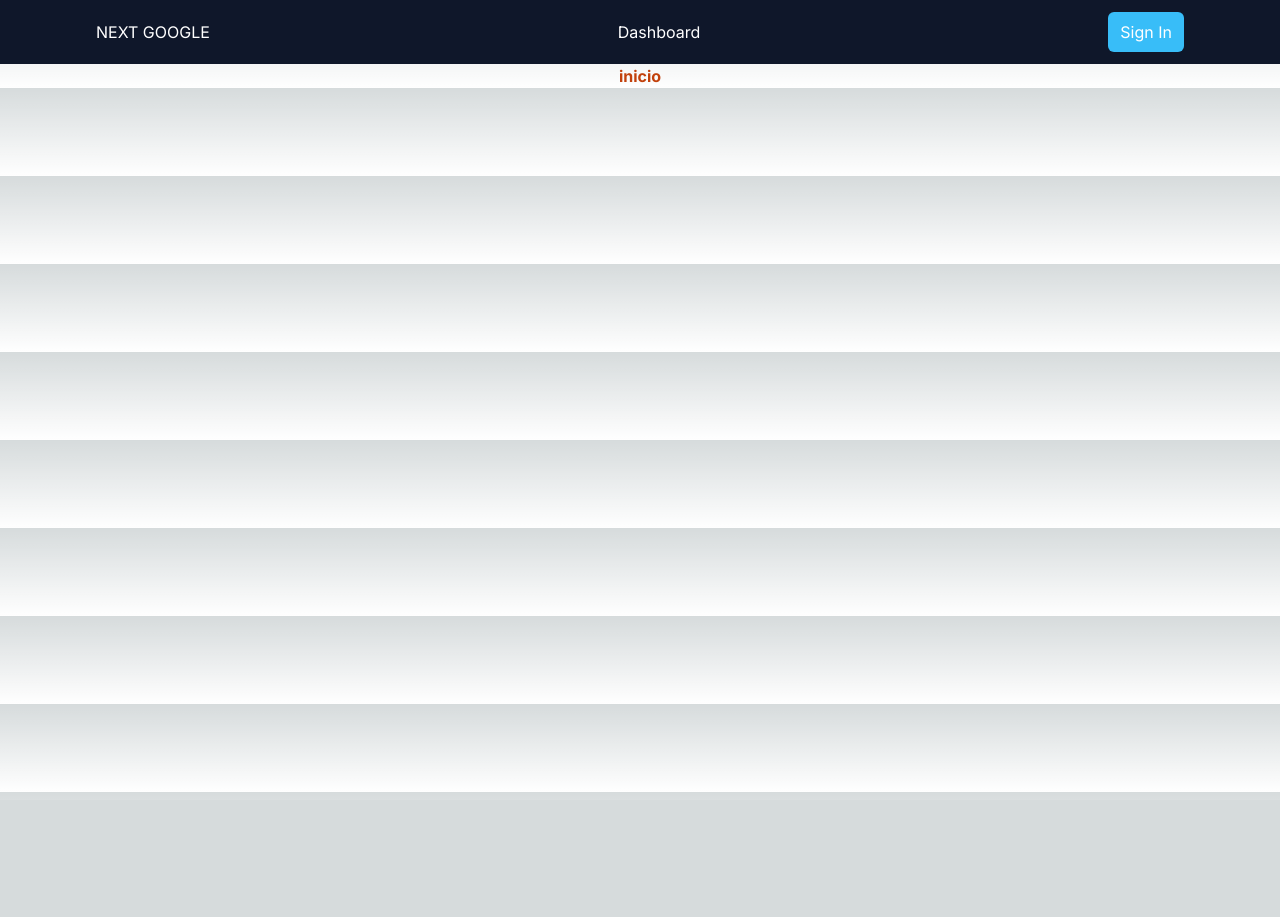
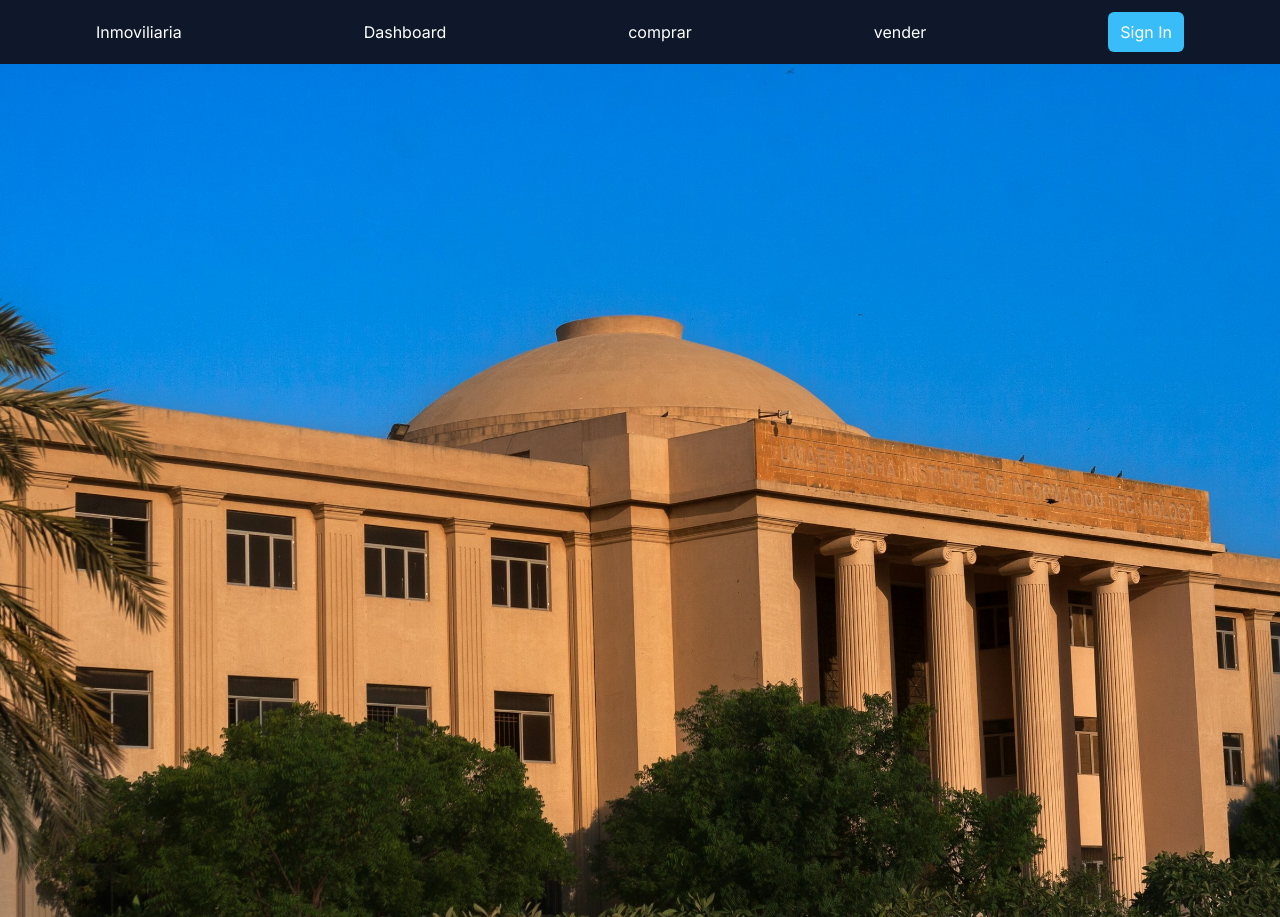
Before and after one commit to jefri1234/propiedades, a Next.js app: page / in a window 1280 px wide. Before the commit the page ends 800 px from the top, so only its background shows below. Built offline with nearby package versions, Linux system fonts and the light colour scheme; no server answers.

Commit message:
subida del navbar, imagenes

```diff
--- a/src/app/globals.css
+++ b/src/app/globals.css
@@ -1,33 +1,3 @@
 @tailwind base;
 @tailwind components;
 @tailwind utilities;
-
-:root {
-  --foreground-rgb: 0, 0, 0;
-  --background-start-rgb: 214, 219, 220;
-  --background-end-rgb: 255, 255, 255;
-}
-
-@media (prefers-color-scheme: dark) {
-  :root {
-    --foreground-rgb: 255, 255, 255;
-    --background-start-rgb: 0, 0, 0;
-    --background-end-rgb: 0, 0, 0;
-  }
-}
-
-body {
-  color: rgb(var(--foreground-rgb));
-  background: linear-gradient(
-      to bottom,
-      transparent,
-      rgb(var(--background-end-rgb))
-    )
-    rgb(var(--background-start-rgb));
-}
-
-@layer utilities {
-  .text-balance {
-    text-wrap: balance;
-  }
-}
--- a/src/app/page.tsx
+++ b/src/app/page.tsx
@@ -3,7 +3,7 @@ import React from 'react'
 function page() {
   return (
     <div className=' text-orange-700 font-bold text-center'>
-      inicio
+      <img src="/img/fondo.jpg" alt="" />
     </div>
   )
 }
--- a/src/components/Navbar.tsx
+++ b/src/components/Navbar.tsx
@@ -13,11 +13,17 @@ function Navbar() {
     <nav className=" bg-slate-900 flex justify-between px-24 text-white items-center py-3">
         <Link href="/">
           <h1>
-              NEXT GOOGLE
+              Inmoviliaria
           </h1>
         </Link>
         <Link href="/dashboard">
                     Dashboard
+                </Link>
+                <Link href="#">
+                    comprar
+                </Link>
+                <Link href="#">
+                    vender
                 </Link>
       {session?.user ?(
                 <div className=" flex gap-x-2 items-center">
```
Also changed, not shown: public/img/fondo.jpg (added).
